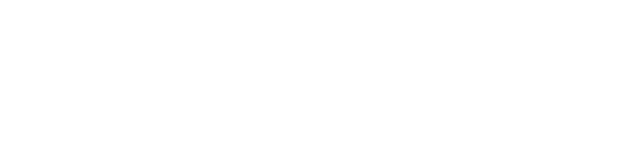
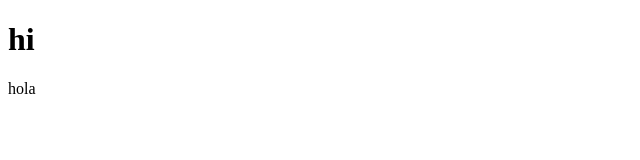
Before and after one commit to ewnarvaez/evaluacion_git, a plain HTML site: page index.html in a window 1280 px wide. Shown: the full height of the page, 0-640 px from the left. Drawn offline with Linux system fonts and the light colour scheme.

Commit message:
commit desde develop

```diff
--- a/index.html
+++ b/index.html
@@ -8,5 +8,8 @@
 </head>
 <body>
 
+	<h1>hi</h1>
+	<p>hola</p>
+
 </body>
 </html>
```
